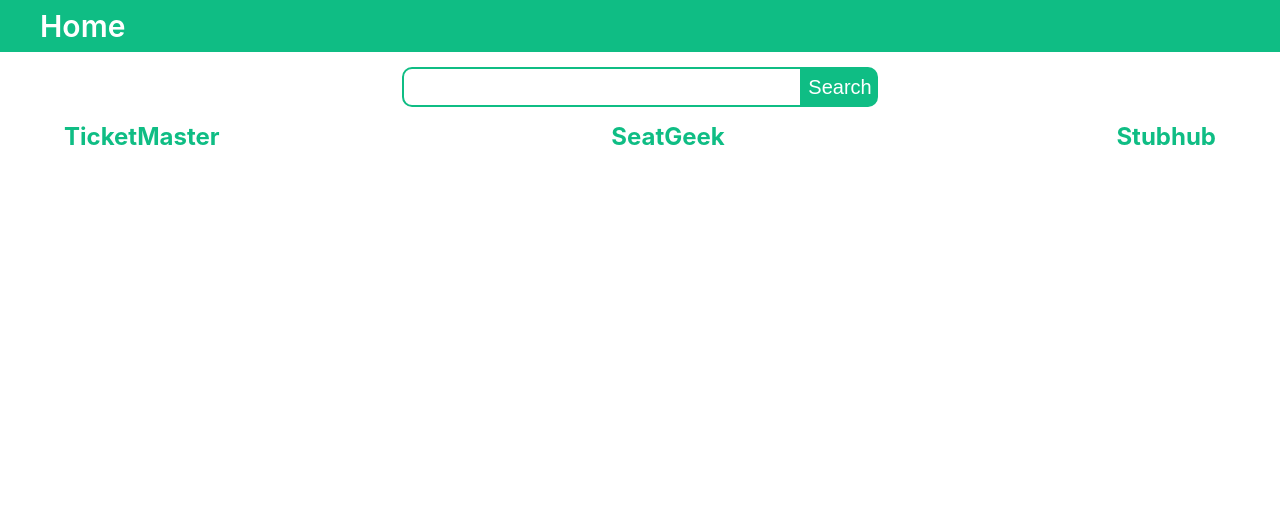
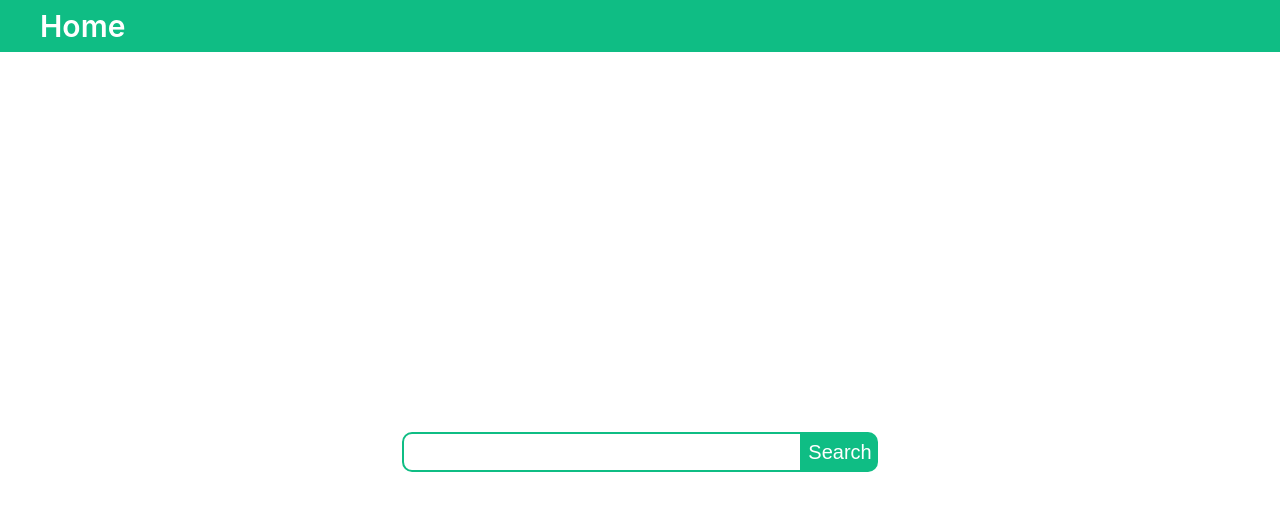
Before and after one commit to kaminari0206/flask-react-front, a React (Create React App) app: page / in a window 1280 px wide. Shown: the top 510 px of the page. Built offline with nearby package versions, Linux system fonts and the light colour scheme.

Commit message:
part 2 page

```diff
--- a/src/App.css
+++ b/src/App.css
@@ -38,12 +38,32 @@
   }
 }
 
+
+nav {
+  display: flex;
+  align-items: center;
+  height: 52px;
+  background-color: #0fbd84;
+}
+
+nav ul {
+  list-style-type: none;
+}
+
+nav ul li a {
+  font-size: 30px;
+  font-weight: 600;
+  text-decoration: none;
+  color: white;
+}
+
 .search {
   display: flex;
   justify-content: space-between;
   width: 90%;
   margin-left: auto;
   margin-right: auto;
+  margin-top: 15px;
 }
 
 .element {
@@ -147,3 +167,67 @@
   padding: 8px;
   border-radius: 10px;
 }
+
+.home {
+  position: relative;
+  display: flex;
+  align-items: center;
+  justify-content: center;
+  flex-direction: column;
+  height: calc(100vh);
+  min-width: fit-content;
+  z-index: 1;
+}
+
+.search-section {
+  display: flex;
+  justify-content: center;
+  /* margin: 15px; */
+}
+
+.search-input {
+  height: 40px;
+  width: 400px;
+  padding: 0 0 0 10px;
+  border: 2px solid #0fbd84;
+  border-radius: 10px 0 0 10px;
+  font-size: 20px;
+  color: #0fbd84;
+}
+
+.result-section {
+  display: flex;
+  flex-direction: column;
+  align-items: center;
+}
+
+.section-title {
+  font-size: 24px;
+  font-weight: bold;
+  color: #0fbd84;
+}
+
+.search-input:hover {
+  border: 2px solid #0fbd84;
+  outline: 0;
+}
+
+.search-inputh:active {
+  border: 2px solid #0fbd84;
+  outline: 0;
+}
+
+.search-input:focus {
+  border: 2px solid #0fbd84;
+  outline: 0;
+}
+
+.search-submit {
+  font-size: 20px;
+  height: 40px;
+  border: none;
+  border-radius: 0 10px 10px 0;
+  background-color: #0fbd84;
+  color: white;
+  cursor: pointer;
+}
--- a/src/index.js
+++ b/src/index.js
@@ -8,6 +8,7 @@
 
 import Layout from "./pages/Layout";
 import Home from "./pages/Home";
+import Search from './pages/Search';
 import { QueryClient, QueryClientProvider } from "react-query";
 const queryClient = new QueryClient();
 
@@ -19,6 +20,7 @@
       <Routes>
         <Route path="/" element={<Layout />}>
           <Route path="/" element={<Home />} />
+          <Route exactly path="/search" element={<Search />} />
         </Route>
       </Routes>
     </BrowserRouter>
--- a/src/pages/Home.css
+++ /dev/null
@@ -1,52 +0,0 @@
-.search-section {
-    display: flex;
-    justify-content: center;
-    margin: 15px;
-}
-
-.search-input {
-    height: 40px;
-    width: 400px;
-    padding: 0 0 0 10px;
-    border: 2px solid #0fbd84;
-    border-radius: 10px 0 0 10px;
-    font-size: 20px;
-    color: #0fbd84;
-}
-
-.result-section {
-    display: flex;
-    flex-direction: column;
-    align-items: center;
-}
-
-.section-title {
-    font-size: 24px;
-    font-weight: bold;
-    color: #0fbd84;
-}
-
-.search-input:hover {
-    border: 2px solid #0fbd84;
-    outline: 0;
-}
-
-.search-inputh:active {
-    border: 2px solid #0fbd84;
-    outline: 0;
-}
-
-.search-input:focus {
-    border: 2px solid #0fbd84;
-    outline: 0;
-}
-
-.search-submit {
-    font-size: 20px;
-    height: 40px;
-    border: none;
-    border-radius: 0 10px 10px 0;
-    background-color: #0fbd84;
-    color: white;
-    cursor: pointer;
-}
--- a/src/pages/Home.js
+++ /dev/null
@@ -1,70 +0,0 @@
-import { useState } from 'react';
-import axios from 'axios';
-import Element from "./Element";
-import "./Home.css";
-
-function Home() {
-  const [data, setData] = useState();
-
-  const searchProduct = async () => {
-    let searchKey = document.querySelectorAll(".search-input")[0].value;
-    const response = await axios.get(
-      `http://127.0.0.1:5000/search?query=${searchKey}`
-    );
-    setData(response.data);
-  }
-
-  const data1 = data && data["result_seatgeek"];
-  const data2 = data && data["result_stubhub"];
-  const data3 = data && data["result_ticketmaster"];
-
-  return (
-    <div className="Home">
-      <div className="search-section">
-        <div className='search-part'>
-          <input
-            type="search"
-            className="search-input"
-          />
-          <button type="button" className='search-submit' onClick={searchProduct}>Search</button>
-        </div>
-      </div>
-
-      <div className="search">
-        <div className='result-section'>
-          <label className='section-title'>TicketMaster</label>
-          {data1 &&
-            data1.map((row, idx) => {
-              return (
-                <Element data={row} key={idx} />
-              )
-            })
-          }
-        </div>
-        <div className='result-section'>
-          <label className='section-title'>SeatGeek</label>
-          {data2 &&
-            data2.map((row, idx) => {
-              return (
-                <Element data={row} key={idx} />
-              )
-            })
-          }
-        </div>
-        <div className='result-section'>
-        <label className='section-title'>Stubhub</label>
-          {data3 &&
-            data3.map((row, idx) => {
-              return (
-                <Element data={row} key={idx} />
-              )
-            })
-          }
-        </div>
-      </div>
-
-    </div>
-  );
-}
-
-export default Home;
--- /dev/null
+++ b/src/pages/Home.jsx
@@ -0,0 +1,33 @@
+import { useState } from 'react';
+import { useNavigate } from 'react-router-dom';
+
+function Home() {
+  const navigate = useNavigate();
+
+  const [search, setSearch] = useState("");
+
+  function handleSubmit(e) {
+    e.preventDefault();
+    navigate(`/search?query=${search}`);
+  }
+
+  return (
+    <div className="home">
+      <div className="search-section">
+        <div className='search-part'>
+          <form onSubmit={handleSubmit}>
+            <input
+              type="search"
+              className="search-input"
+              value={search}
+              onChange={(e) => setSearch(e.target.value)}
+            />
+            <button type="submit" className='search-submit'>Search</button>
+          </form>
+        </div>
+      </div>
+    </div>
+  );
+}
+
+export default Home;
--- a/src/pages/Layout.css
+++ /dev/null
@@ -1,17 +0,0 @@
-nav {
-    display: flex;
-    align-items: center;
-    height: 52px;
-    background-color: #0fbd84;
-}
-
-nav ul {
-    list-style-type: none;
-}
-
-nav ul li a {
-    font-size: 30px;
-    font-weight: 600;
-    text-decoration: none;
-    color: white;
-}
--- a/src/pages/Layout.js
+++ b/src/pages/Layout.jsx
@@ -1,5 +1,4 @@
 import { Outlet, Link } from "react-router-dom";
-import './Layout.css';
 
 const Layout = () => {
   return (
--- /dev/null
+++ b/src/pages/Search.jsx
@@ -0,0 +1,72 @@
+import { useState } from 'react';
+import axios from 'axios';
+import Element from "./Element";
+import { useNavigate, useSearchParams } from 'react-router-dom';
+import { useQuery } from 'react-query';
+
+function Search() {
+    const [searchParams] = useSearchParams();
+
+    const query = searchParams.get("query");
+
+    const { isLoading, data } = useQuery(["GETDATA", query], getData);
+
+    async function getData() {
+        try {
+            const response = await axios.get(
+                `http://127.0.0.1:5000/search?query=${query}`
+            );
+            return response.data;
+        } catch (error) {
+            throw error;
+        }
+    }
+
+    const data1 = data && data["result_seatgeek"];
+    const data2 = data && data["result_stubhub"];
+    const data3 = data && data["result_ticketmaster"];
+
+    if (isLoading)
+        return (
+            <div>
+                <h1>Loading...</h1>
+            </div>
+        )
+
+    return (
+        <div className="search">
+            <div className='result-section'>
+                <label className='section-title'>TicketMaster</label>
+                {data1 &&
+                    data1.map((row, idx) => {
+                        return (
+                            <Element data={row} key={idx} />
+                        )
+                    })
+                }
+            </div>
+            <div className='result-section'>
+                <label className='section-title'>SeatGeek</label>
+                {data2 &&
+                    data2.map((row, idx) => {
+                        return (
+                            <Element data={row} key={idx} />
+                        )
+                    })
+                }
+            </div>
+            <div className='result-section'>
+                <label className='section-title'>Stubhub</label>
+                {data3 &&
+                    data3.map((row, idx) => {
+                        return (
+                            <Element data={row} key={idx} />
+                        )
+                    })
+                }
+            </div>
+        </div>
+    );
+}
+
+export default Search;
```
Also changed, not shown: src/pages/Element.jsx (renamed from src/pages/Element.js).
